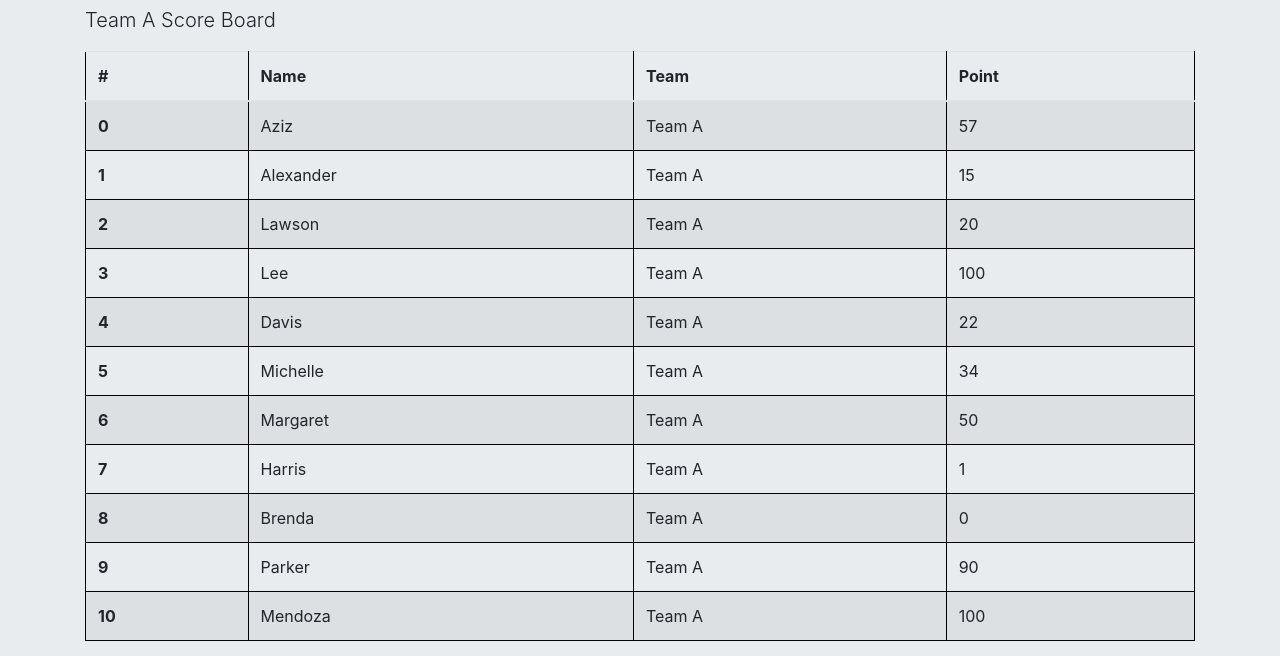
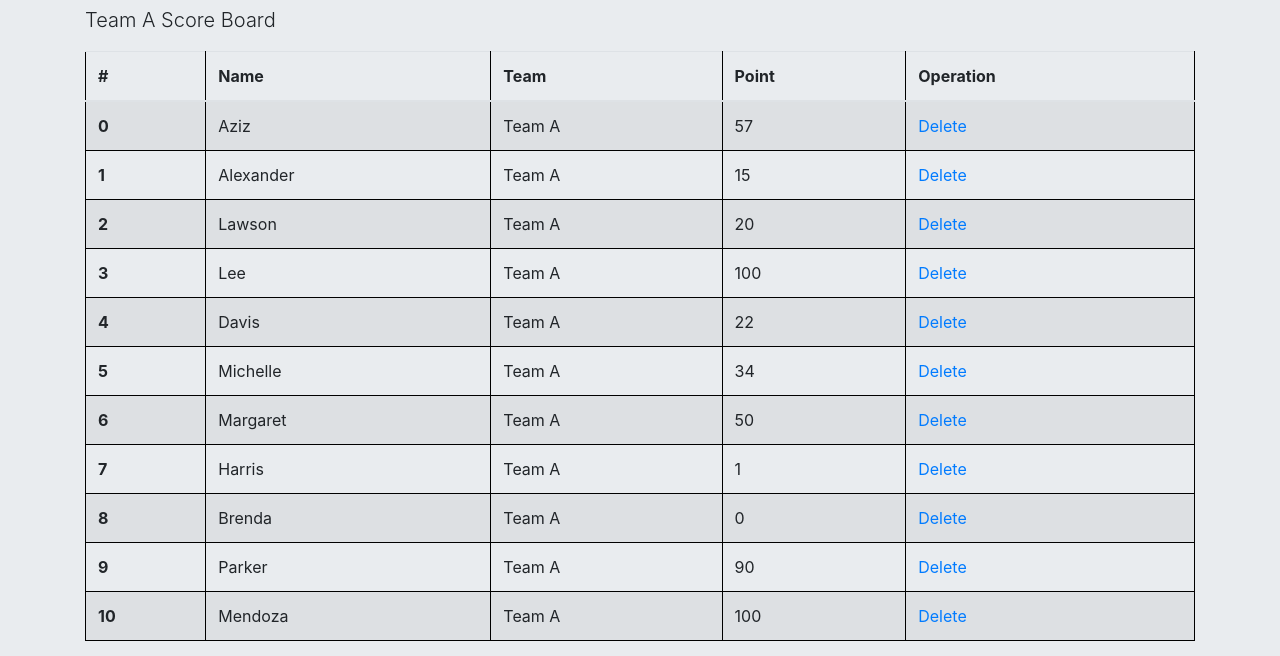
Before and after one commit to afd57/vue_js_knowledge, a plain HTML site: page lesson_3/index.html in a window 1280 px wide. Shown: the part 134-790 px from the top of the page. Drawn offline with nearby package versions, Linux system fonts and the light colour scheme.

Commit message:
added deleting properties and readme

```diff
--- a/lesson_3/app.js
+++ b/lesson_3/app.js
@@ -35,7 +35,11 @@ window.addEventListener("load", () => {
             orderedItems() {
                 this.member_list = this.member_list.sort(
                     (a,b) => (parseInt(a.score) > parseInt(b.score)) ? -1:1);
+            },
+            deleteMember(index){
+                this.member_list.splice(index,1)
             }
+
         }
 
     })
--- a/lesson_3/index.html
+++ b/lesson_3/index.html
@@ -25,6 +25,7 @@
                     <th scope="col">Name</th>
                     <th scope="col">Team</th>
                     <th scope="col">Point</th>
+                    <th scope="col">Operation</th>
                   </tr>
                 </thead>
                 <tbody>
@@ -33,6 +34,7 @@
                     <td>{{item.name}}</td>
                     <td>{{team_name}}</td>
                     <td>{{item.score}}</td>
+                    <td><a href="#" v-on:click="deleteMember(index)">Delete</a> </td>
                   </tr>
                 </tbody>
             </table>
```
Also changed, not shown: 1 other file.
